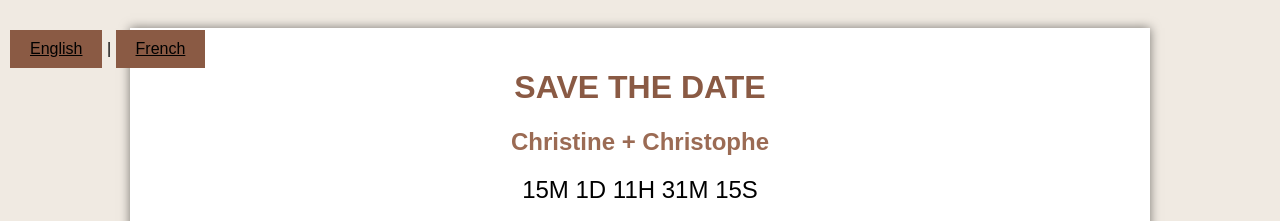
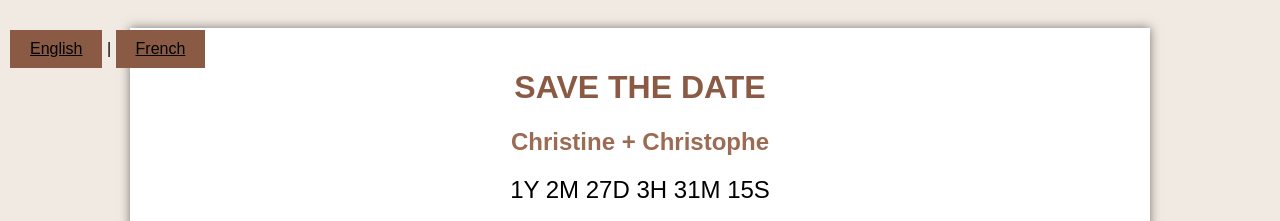
Before and after one commit to lemariagedeschris/wedding-save-the-date, a plain HTML site: page index.html in a window 1280 px wide. Shown: the top 221 px of the page. Drawn offline with Linux system fonts and the light colour scheme.

Commit message:
Update index.html

```diff
--- a/index.html
+++ b/index.html
@@ -6,31 +6,35 @@
     <link rel="stylesheet" href="style.css">
 <script>
     function updateCountdown() {
-        const countToDate = new Date("July 5, 2025 00:00:00").getTime();
-        const now = new Date().getTime();
-        const difference = countToDate - now;
+        const targetDate = new Date("July 5, 2025 16:00:00");
+        const now = new Date();
+        const difference = targetDate - now;
 
-        // Calculate total difference in days first
-        const totalDays = Math.floor(difference / (1000 * 60 * 60 * 24));
+        let years = targetDate.getFullYear() - now.getFullYear();
+        let months = targetDate.getMonth() - now.getMonth();
+        if (months < 0) {
+            years--;
+            months += 12; // Adjust month difference when it's negative
+        }
 
-        // Convert some of these days into months
-        const targetDate = new Date("July 5, 2025 00:00:00");
-        const currentDate = new Date();
-        let months = (targetDate.getFullYear() - currentDate.getFullYear()) * 12;
-        months -= currentDate.getMonth();
-        months += targetDate.getMonth();
-        if (months < 0) months = 0; // In case the date is past
-
-        // Calculate the remainder days after subtracting months
-        let days = totalDays % 30; // Simplified approach, assuming an average of 30 days per month
-        if (days < 0) days = 0; // Adjust in case of negative days
+        // Calculate the days difference accurately considering the month lengths and leap years
+        let days = targetDate.getDate() - now.getDate();
+        if (days < 0) {
+            months--;
+            // Adjust days difference by adding days of the previous month (from current date)
+            const previousMonth = new Date(now.getFullYear(), now.getMonth(), 0); // 0 gets the last day of the previous month
+            days += previousMonth.getDate();
+            if (months < 0) {
+                years--;
+                months += 12;
+            }
+        }
 
         const hours = Math.floor((difference % (1000 * 60 * 60 * 24)) / (1000 * 60 * 60));
         const minutes = Math.floor((difference % (1000 * 60 * 60)) / (1000 * 60));
         const seconds = Math.floor((difference % (1000 * 60)) / 1000);
 
-        document.getElementById("countdown").innerHTML = months + "M " + days + "D " + hours + "H "
-        + minutes + "M " + seconds + "S ";
+        document.getElementById("countdown").innerHTML = (years ? years + "Y " : "") + months + "M " + days + "D " + hours + "H " + minutes + "M " + seconds + "S ";
 
         // If the countdown is over, show expired message
         if (difference < 0) {
@@ -51,6 +55,7 @@
         }
     }
 </script>
+
 
 </head>
 <body onload="toggleLanguage('en')">
```
